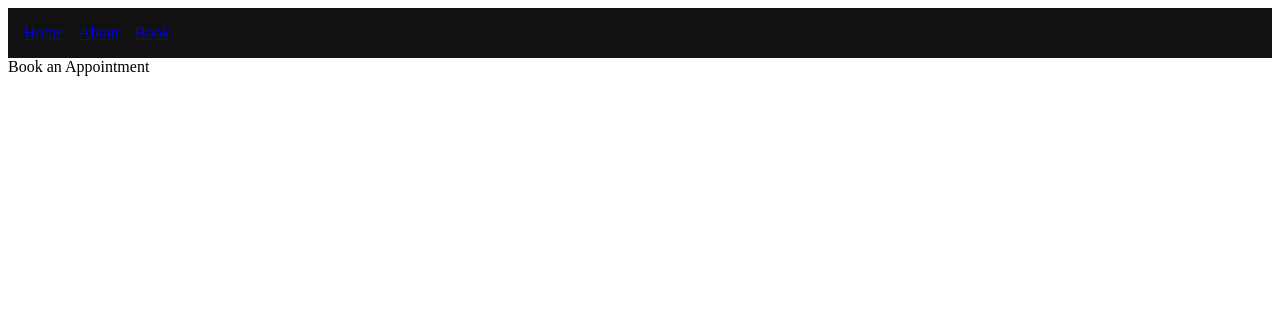
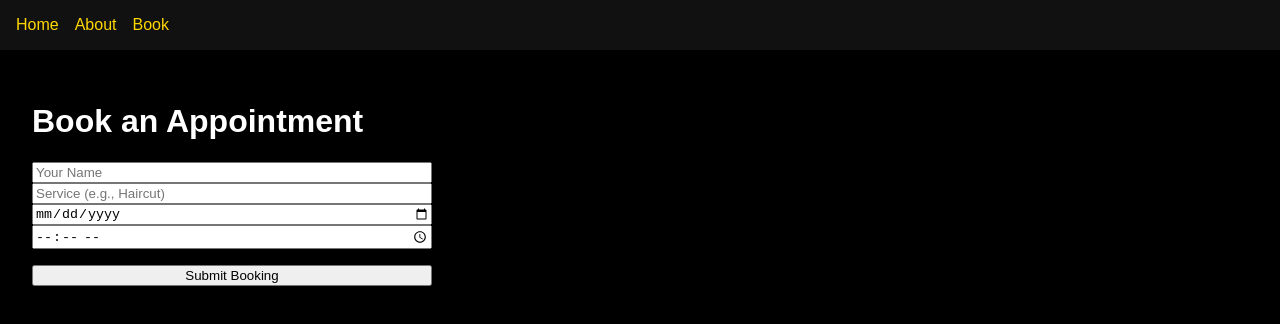
Before and after one commit to ishmaelCEO/salon-marielle-client, a React (Create React App) app: page /booking in a window 1280 px wide. Shown: the top 324 px of the page. Built offline with nearby package versions, Linux system fonts and the light colour scheme.

Commit message:
Deploy: fix blank screen with working root render

```diff
--- a/package.json
+++ b/package.json
@@ -9,6 +9,7 @@
     "eject": "react-scripts eject"
   },
   "dependencies": {
+    "axios": "^1.10.0",
     "react": "^18.0.0",
     "react-dom": "^18.0.0",
     "react-router-dom": "^6.0.0",
--- a/public/index.html
+++ b/public/index.html
@@ -1 +1,26 @@
 <div id="root"></div>
+<head>
+  <meta charset="utf-8" />
+  <link rel="icon" href="%PUBLIC_URL%/favicon.ico" />
+  <meta name="viewport" content="width=device-width, initial-scale=1" />
+  <meta name="theme-color" content="#000000" />
+  <title>Salon Marielle</title>
+
+  <style>
+    body {
+      background-color: #000000;
+      color: gold;
+      font-family: 'Arial', sans-serif;
+      margin: 0;
+      padding: 0;
+    }
+    a {
+      color: gold;
+      text-decoration: none;
+    }
+    nav {
+      background-color: #111;
+      padding: 1rem;
+    }
+  </style>
+</head>
--- a/src/pages/About.jsx
+++ b/src/pages/About.jsx
@@ -1 +1,10 @@
-import React from 'react'; export default function About() { return <div>About Us</div>; }
+import React from 'react';
+
+export default function About() {
+  return (
+    <div style={{ padding: '2rem', color: 'white' }}>
+      <h1>About Us</h1>
+      <p>Salon Marielle is dedicated to making you look and feel your best.</p>
+    </div>
+  );
+}
--- a/src/pages/Booking.jsx
+++ b/src/pages/Booking.jsx
@@ -1 +1,42 @@
-import React from 'react'; export default function Booking() { return <div>Book an Appointment</div>; }
+import React, { useState } from 'react';
+import axios from 'axios';
+
+export default function Booking() {
+  const [form, setForm] = useState({
+    name: '',
+    service: '',
+    date: '',
+    time: ''
+  });
+
+  const [message, setMessage] = useState('');
+
+  const handleChange = (e) => {
+    setForm({ ...form, [e.target.name]: e.target.value });
+  };
+
+  const handleSubmit = async (e) => {
+    e.preventDefault();
+    try {
+      await axios.post('https://salon-marielle-server-production.up.railway.app/api/booking', form);
+      setMessage('✅ Booking submitted successfully!');
+      setForm({ name: '', service: '', date: '', time: '' });
+    } catch (error) {
+      setMessage('❌ Booking failed.');
+    }
+  };
+
+  return (
+    <div style={{ padding: '2rem', color: 'white' }}>
+      <h1>Book an Appointment</h1>
+      <form onSubmit={handleSubmit} style={{ display: 'flex', flexDirection: 'column', maxWidth: '400px' }}>
+        <input type="text" name="name" placeholder="Your Name" value={form.name} onChange={handleChange} required />
+        <input type="text" name="service" placeholder="Service (e.g., Haircut)" value={form.service} onChange={handleChange} required />
+        <input type="date" name="date" value={form.date} onChange={handleChange} required />
+        <input type="time" name="time" value={form.time} onChange={handleChange} required />
+        <button type="submit" style={{ marginTop: '1rem' }}>Submit Booking</button>
+      </form>
+      {message && <p style={{ marginTop: '1rem' }}>{message}</p>}
+    </div>
+  );
+}
--- a/src/pages/Home.jsx
+++ b/src/pages/Home.jsx
@@ -3,8 +3,8 @@ import React from 'react';
 export default function Home() {
   return (
     <div style={{ padding: '2rem', color: 'white' }}>
-      <h1>Welkom Bij Salon Marielle</h1>
-      <p>Boek vandaag nog een afspraak.</p>
+      <h1>Welcome to Salon Marielle</h1>
+      <p>Premium hair & beauty treatments in a luxurious setting.</p>
     </div>
   );
 }
```
Also changed, not shown: 9 other files (tests, documents, lock files or other folders).
